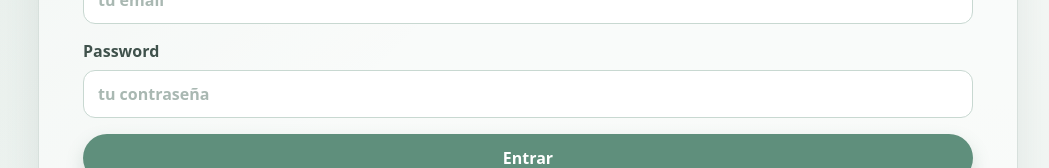
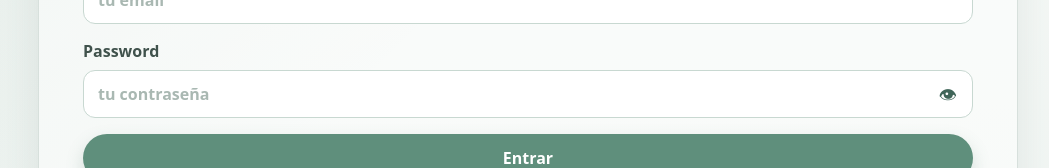
Before and after one commit to kovalev-nikolay/plataformas-tp2-aulanova, a React (Vite) app: page / in a window 1280 px wide. Both pictures are taken after a click on the button "Entrar al sistema". Shown: the part 329-497 px from the top of the page, without its empty margins (112-1161 px from the left). Built offline with nearby package versions, Linux system fonts and the light colour scheme.

Commit message:
fix: improve password input

```diff
--- a/src/App.css
+++ b/src/App.css
@@ -145,6 +145,38 @@ h1 {
 .curso-form select:focus {
   border-color: #5f8f7c;
   outline: 3px solid rgba(95, 143, 124, 0.18);
+}
+
+.password-field {
+  position: relative;
+}
+
+.password-field input {
+  padding-right: 48px;
+  width: 100%;
+}
+
+.boton-password {
+  background: transparent;
+  border: none;
+  color: #3f6558;
+  cursor: pointer;
+  font-size: 18px;
+  line-height: 1;
+  padding: 6px;
+  position: absolute;
+  right: 10px;
+  top: 50%;
+  transform: translateY(-50%);
+}
+
+.boton-password:hover {
+  opacity: 0.75;
+}
+
+.boton-password:focus-visible {
+  outline: 2px solid rgba(95, 143, 124, 0.45);
+  outline-offset: 2px;
 }
 
 .mensaje-error {
--- a/src/pages/LoginPage.jsx
+++ b/src/pages/LoginPage.jsx
@@ -6,6 +6,7 @@ function LoginPage() {
   const { login } = useAuth()
   const [email, setEmail] = useState('')
   const [password, setPassword] = useState('')
+  const [mostrarPassword, setMostrarPassword] = useState(false)
   const [error, setError] = useState('')
 
   function handleSubmit(event) {
@@ -58,8 +59,9 @@ function LoginPage() {
 
         <label>
           Password
+          <div className="password-field">
             <input
-            type="password"
+              type={mostrarPassword ? 'text' : 'password'}
               value={password}
               onChange={(event) => {
                 setPassword(event.target.value)
@@ -68,6 +70,15 @@ function LoginPage() {
               placeholder="tu contraseña"
               autoComplete="new-password"
             />
+            <button
+              type="button"
+              className="boton-password"
+              onClick={() => setMostrarPassword(!mostrarPassword)}
+              aria-label={mostrarPassword ? 'Ocultar contraseña' : 'Ver contraseña'}
+            >
+              {mostrarPassword ? '🙈' : '👁'}
+            </button>
+          </div>
         </label>
 
         {error && <p className="mensaje-error">{error}</p>}
```
Lines whose indentation alone changed are shown as unchanged.
